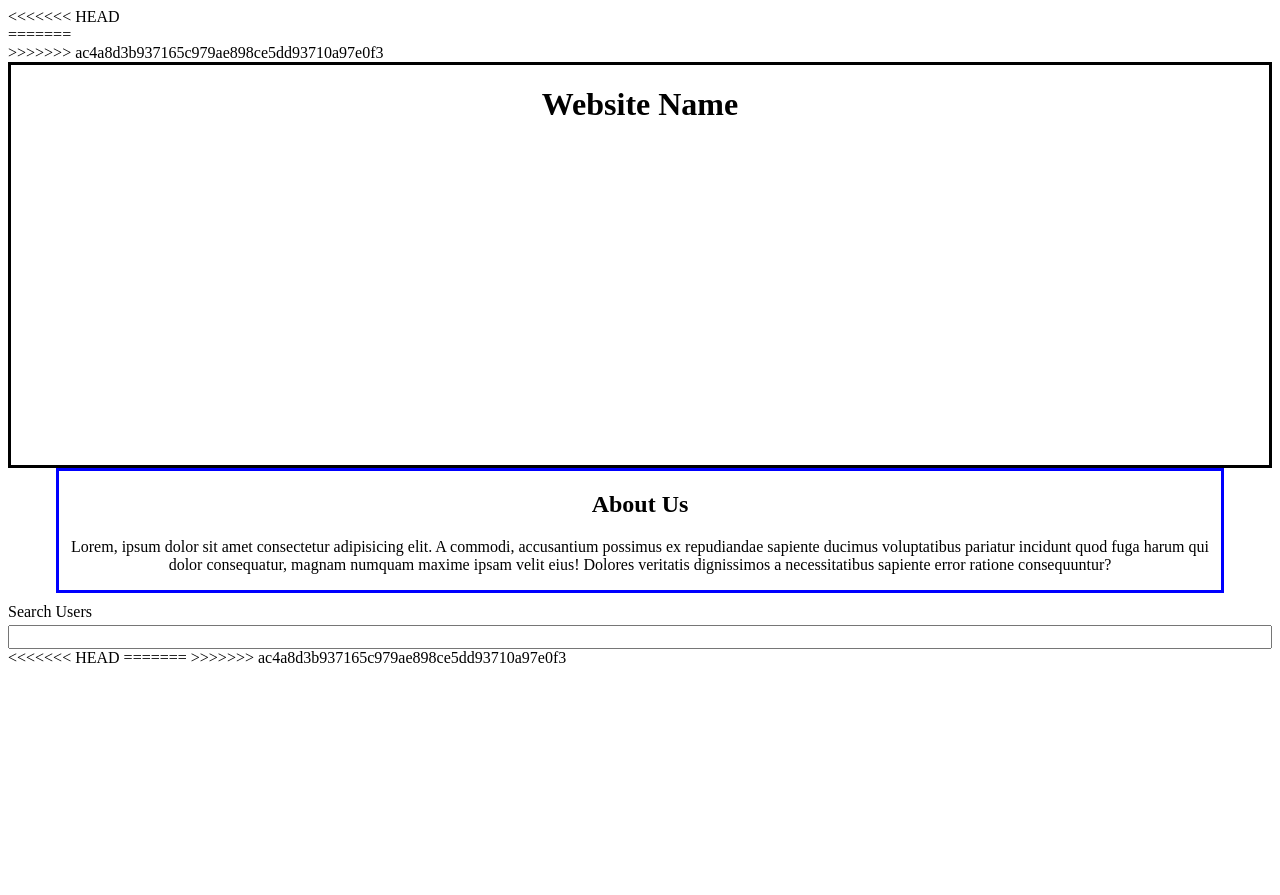
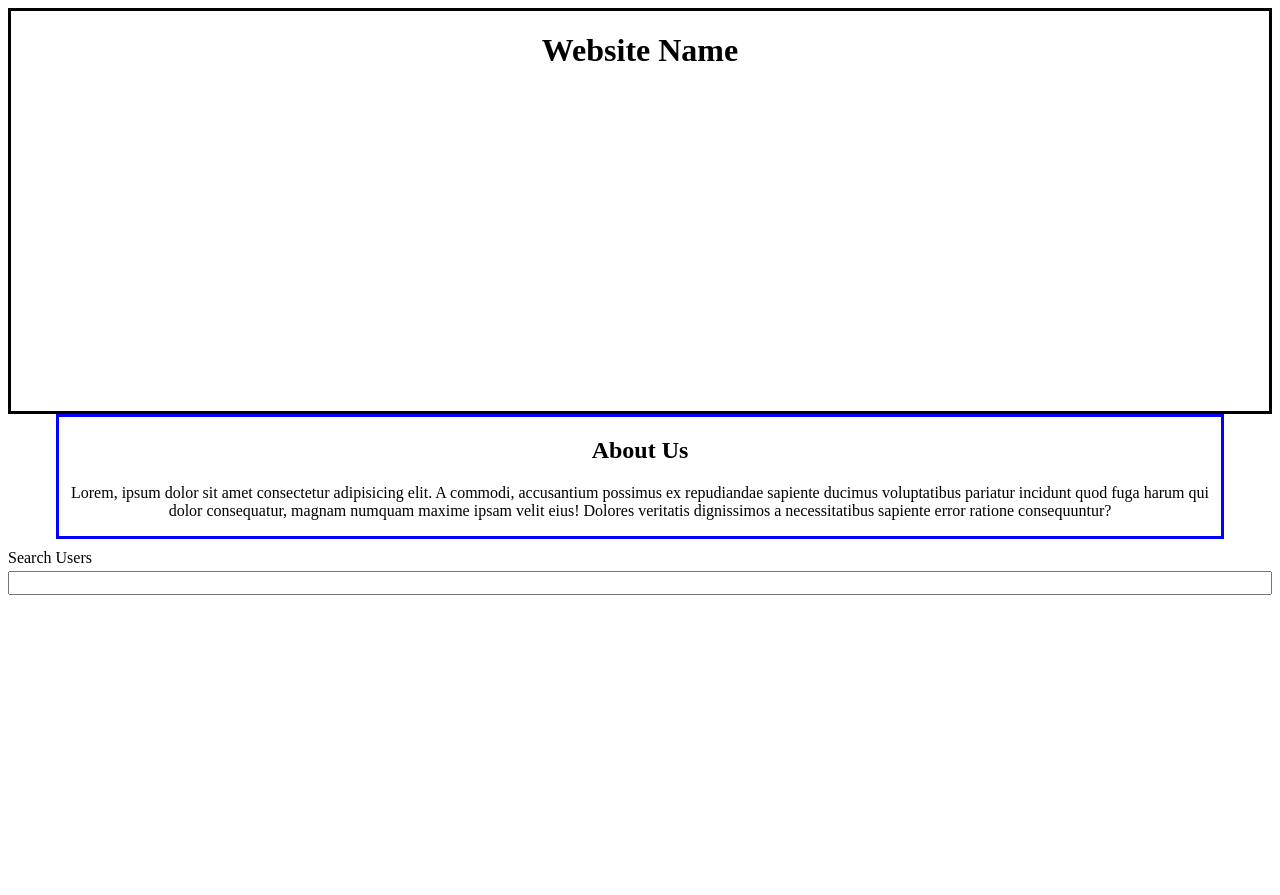
Before and after one commit to ethany202/SimpliHacks-2.0, a Flask app: page /home in a window 1280 px wide. Shown: the top 895 px of the page. Run offline with Flask 2, Linux system fonts and the light colour scheme.

Commit message:
Updated frontend

```diff
--- a/templates/home.html
+++ b/templates/home.html
@@ -9,11 +9,7 @@
     <link rel="stylesheet" href="css/home.css" />
   </head>
   <body>
-<<<<<<< HEAD
-    <div class="container">
-=======
     <div class="container" onclick="released()">
->>>>>>> ac4a8d3b937165c979ae898ce5dd93710a97e0f3
       <!--Header-->
       <header>
         <h1>Website Name</h1>
@@ -46,13 +42,6 @@
 
         <!--Search Results-->
         <div class="results">
-<<<<<<< HEAD
-          <div class="result">Muscle1</div>
-          <div class="result">Nuscle2</div>
-          <div class="result">Puscle3</div>
-          <div class="result">Quscle4</div>
-          <div class="result">Ruscle5</div>
-=======
           <div class="result">
             <a
               href="https://sites.google.com/fcpsschools.net/mcleanhsacademicadvising/home?authuser=1&pli=1"
@@ -64,7 +53,6 @@
           <div class="result"><a href="#">Puscle</a></div>
           <div class="result"><a href="#">Quscle</a></div>
           <div class="result"><a href="#">Ruscle</a></div>
->>>>>>> ac4a8d3b937165c979ae898ce5dd93710a97e0f3
         </div>
 
         <!--Figure-->
@@ -74,8 +62,4 @@
       </section>
     </div>
   </body>
-<<<<<<< HEAD
 </html>
-=======
-</html>
->>>>>>> ac4a8d3b937165c979ae898ce5dd93710a97e0f3
```
